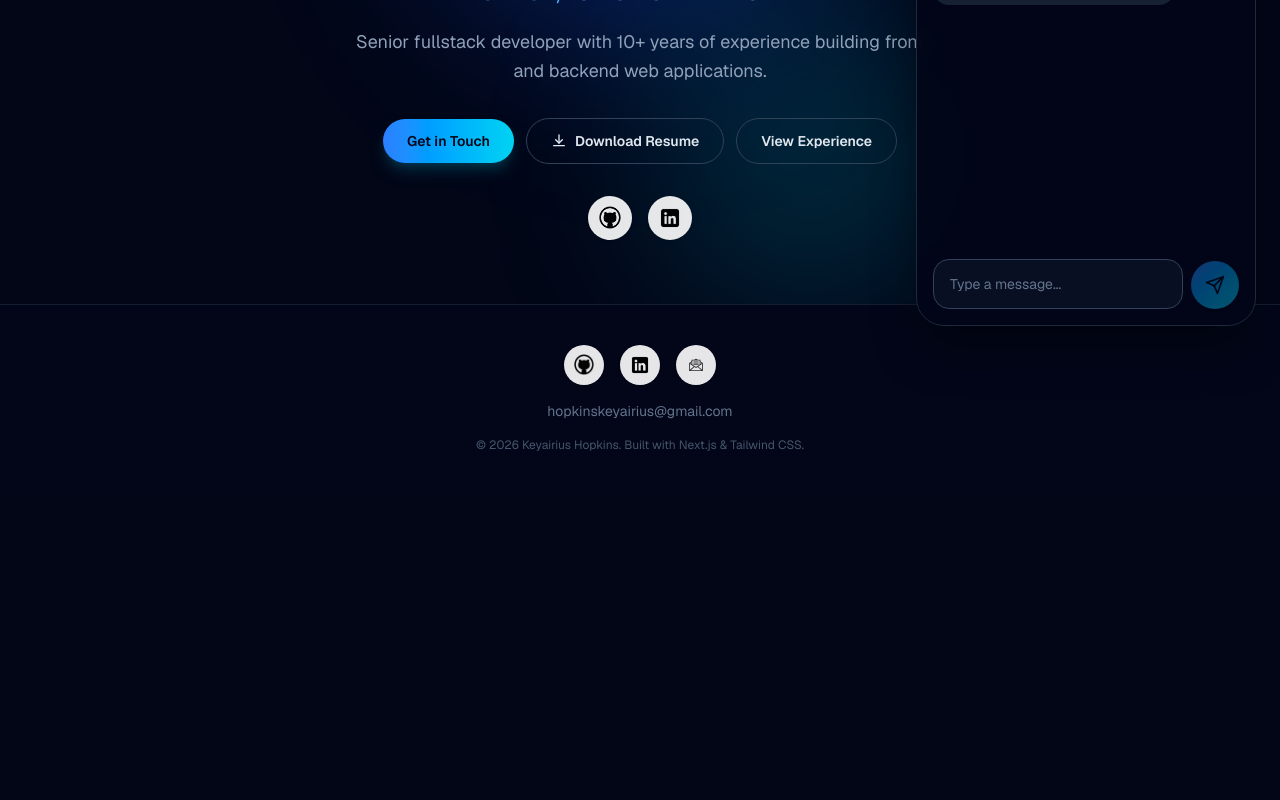
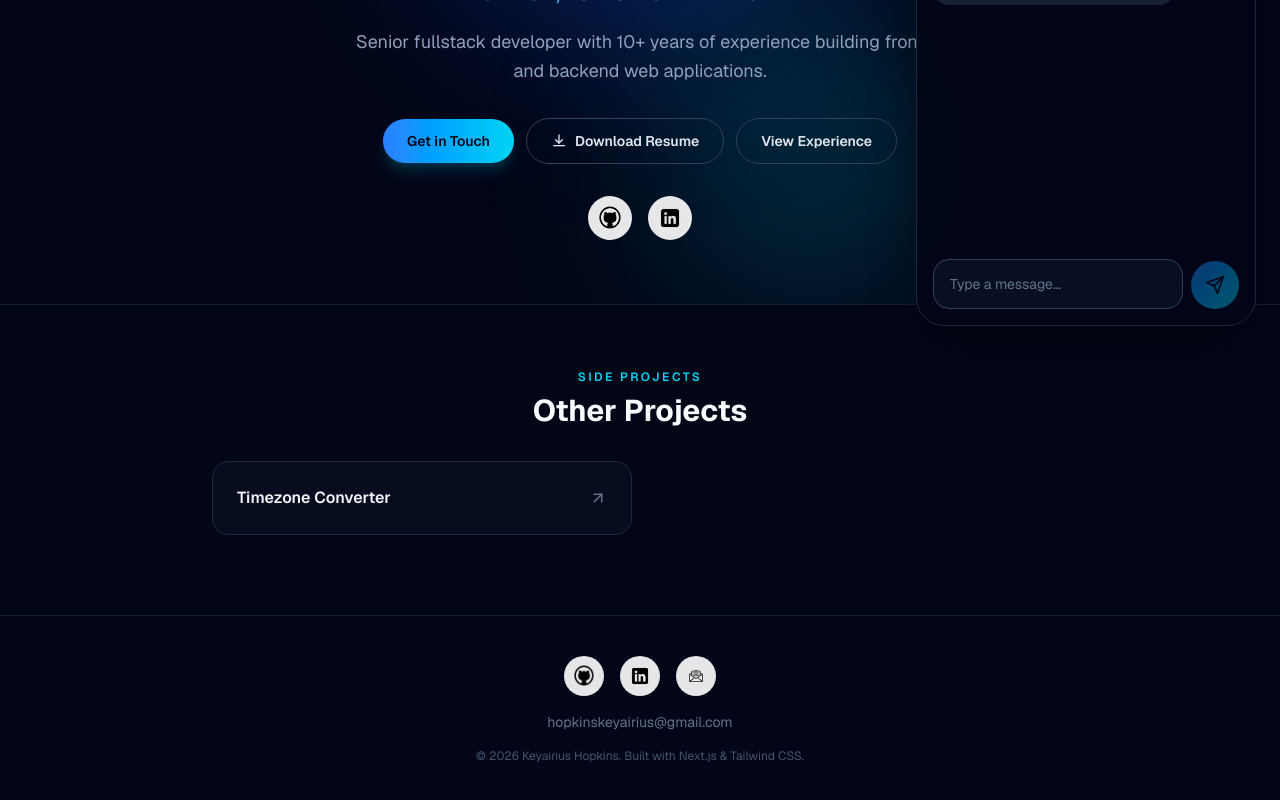
Before and after one commit to kcdhopkins/portfolio-site, a Next.js app: page / in a window 1280 px wide. Shown: the part 450-1250 px from the top of the page. Before the commit the page ends 943 px from the top, so only its background shows below. Built offline with nearby package versions, Linux system fonts and the light colour scheme.

Commit message:
feat: updating home to include other projects

```diff
--- a/app/components/Modal.tsx
+++ b/app/components/Modal.tsx
@@ -79,20 +79,6 @@ const Modal: React.FC<ModalProps> = ({ setShowModal }) => {
                         Contact Me
                     </Link>
                 </div>
-
-                <div className="mt-auto pt-6">
-                    <p className="mb-3 text-xs font-semibold uppercase tracking-wider text-slate-500">
-                        Other Projects
-                    </p>
-                    <Link
-                        href="https://zen-torvalds-515ad2.netlify.app/"
-                        target="_blank"
-                        onClick={close}
-                        className="block rounded-xl px-4 py-3 text-sm font-medium text-slate-300 hover:bg-slate-900"
-                    >
-                        Timezone Converter ↗
-                    </Link>
-                </div>
             </div>
         </div>,
         document.body
--- /dev/null
+++ b/app/components/OtherProjects.tsx
@@ -0,0 +1,48 @@
+import Link from "next/link";
+import content from "./verbiage/content";
+
+const OtherProjects = () => {
+    return (
+        <section className="border-t border-slate-800/70">
+            <div className="mx-auto w-full max-w-4xl px-5 pb-20 pt-16">
+                <div className="mb-8 text-center">
+                    <p className="mb-2 text-xs font-semibold uppercase tracking-[0.2em] text-cyan-400">
+                        Side Projects
+                    </p>
+                    <h2 className="text-2xl font-bold text-slate-50 sm:text-3xl">Other Projects</h2>
+                </div>
+
+                <div className="grid gap-4 sm:grid-cols-2">
+                    {content.otherProjects.map(({ name, href }, index) => (
+                        <Link
+                            key={`project-${index}`}
+                            href={href}
+                            target="_blank"
+                            className="group flex items-center justify-between gap-3 rounded-2xl border border-slate-800 bg-slate-900/40 p-6 transition hover:-translate-y-0.5 hover:border-cyan-400/50 hover:bg-slate-900/70"
+                        >
+                            <span className="text-base font-semibold text-slate-100 transition-colors group-hover:text-cyan-300">
+                                {name}
+                            </span>
+                            <svg
+                                viewBox="0 0 24 24"
+                                width={18}
+                                height={18}
+                                fill="none"
+                                stroke="currentColor"
+                                strokeWidth={2}
+                                strokeLinecap="round"
+                                strokeLinejoin="round"
+                                className="flex-shrink-0 text-slate-500 transition-colors group-hover:text-cyan-300"
+                            >
+                                <path d="M7 17L17 7" />
+                                <path d="M7 7h10v10" />
+                            </svg>
+                        </Link>
+                    ))}
+                </div>
+            </div>
+        </section>
+    );
+};
+
+export default OtherProjects;
--- a/app/components/verbiage/content.ts
+++ b/app/components/verbiage/content.ts
@@ -177,5 +177,11 @@ export default {
             "name": "Copilot",
             "icon": "/copilot.png"
         }
+    ],
+    "otherProjects": [
+        {
+            "name": "Timezone Converter",
+            "href": "https://zen-torvalds-515ad2.netlify.app/"
+        }
     ]
 }
--- a/app/page.tsx
+++ b/app/page.tsx
@@ -1,9 +1,11 @@
 import Image from "next/image";
 import content from "./components/verbiage/content";
 import Link from "next/link";
+import OtherProjects from "./components/OtherProjects";
 
 export default function Home() {
   return (
+    <>
     <main className="relative flex min-h-[80vh] items-center justify-center overflow-hidden px-5 py-16">
       <div className="glow-blob left-1/2 top-0 h-[420px] w-[420px] -translate-x-1/2 bg-blue-600/30" />
       <div className="glow-blob bottom-0 right-1/4 h-[300px] w-[300px] bg-cyan-500/20" />
@@ -85,5 +87,7 @@ export default function Home() {
         </div>
       </div>
     </main>
+    <OtherProjects />
+    </>
   );
 }
```
